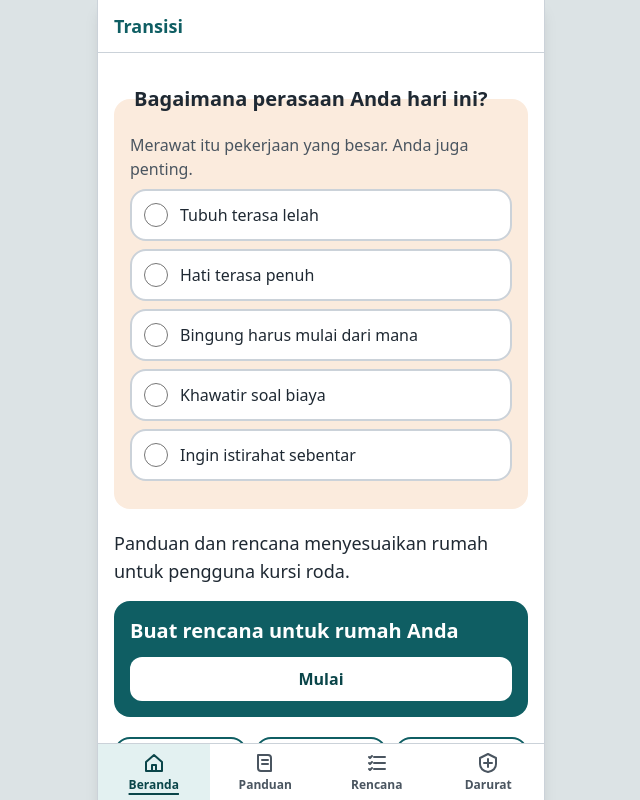
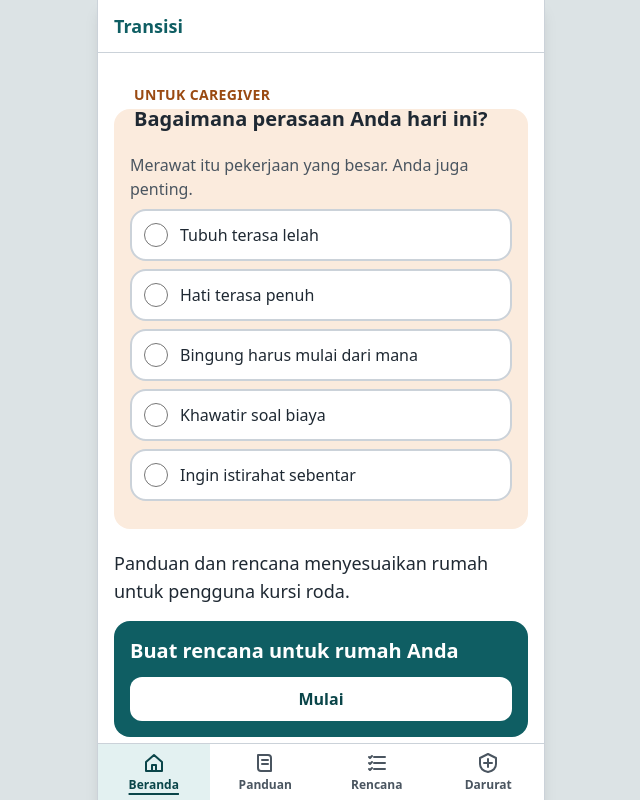
Before and after one commit to titohanafi/transisidnr, a React (Vite) app: page /#/ in a window 1280 px wide. Shown: the top 800 px of the page, without its empty margins (319-959 px from the left). Built offline with nearby package versions, Linux system fonts and the light colour scheme.

Commit message:
Beranda: label 'Untuk caregiver' di atas judul check-in
Co-Authored-By: Claude Sonnet 5.5 <noreply@anthropic.com>

```diff
--- a/content/ui.json
+++ b/content/ui.json
@@ -76,6 +76,7 @@
     "batal": "Batal"
   },
   "checkin": {
+    "label": "Untuk caregiver",
     "sapaan": "Merawat itu pekerjaan yang besar. Anda juga penting.",
     "pertanyaan": "Bagaimana perasaan Anda hari ini?",
     "pilihan": [
--- a/src/components/CheckIn.tsx
+++ b/src/components/CheckIn.tsx
@@ -11,7 +11,10 @@ export function CheckIn() {
 
   return (
     <fieldset className="rounded-kartu bg-aksen-muda p-4">
-      <legend className="px-1 text-xl font-bold">{t.pertanyaan}</legend>
+      <legend className="px-1">
+        <span className="block text-sm font-semibold uppercase tracking-wide text-aksen">{t.label}</span>
+        <span className="block text-xl font-bold">{t.pertanyaan}</span>
+      </legend>
       <p className="mt-1 text-redup">{t.sapaan}</p>
       <div className="mt-2 space-y-2">
         {t.pilihan.map((p) => (
--- a/src/domain/schema.ts
+++ b/src/domain/schema.ts
@@ -225,6 +225,7 @@ export const uiSchema = z
     istilah: z.array(z.object({ kata: teks, arti: teks })),
     pilihRuangan: z.object({ judul: teks, segera: teks, lanjut: teks }),
     checkin: z.object({
+      label: teks,
       sapaan: teks,
       pertanyaan: teks,
       pilihan: z.array(opsi.extend({ balasan: teks })).min(1),
```
